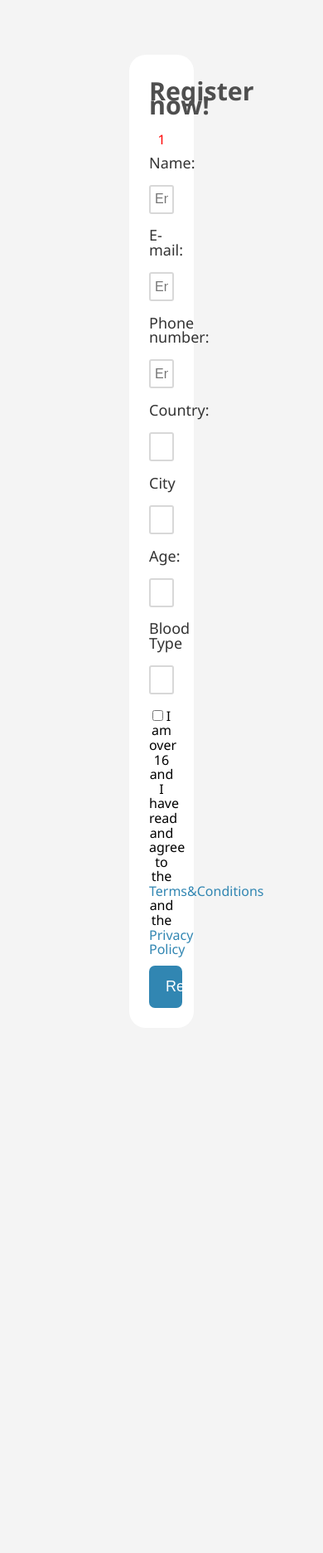
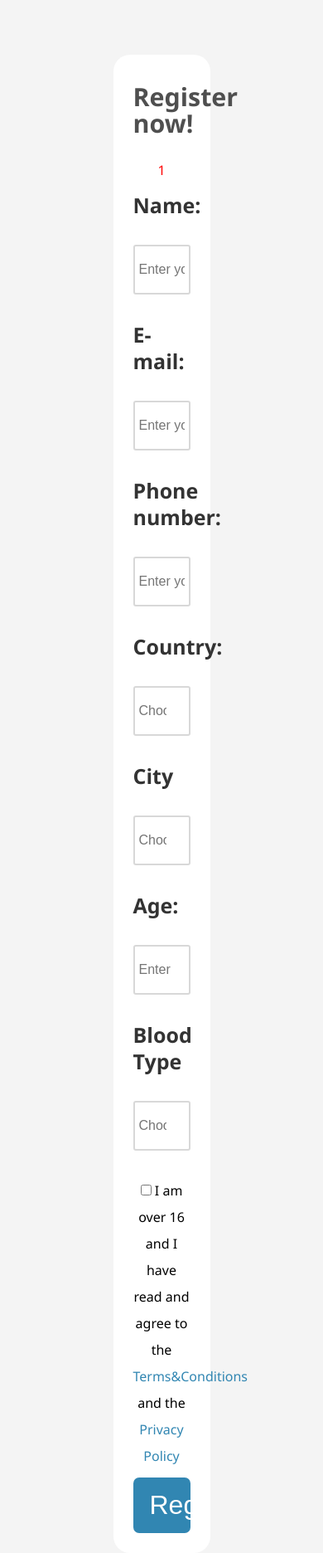
Before and after one commit to OmarKhled/Blood-Bank, a PHP site: page /register.php?message=1 in a window 390 px wide. Shown: the whole page at 83% size. Before the commit the page ends 1215 px from the top, so only its background shows below. Run offline with PHP 8.4, Linux system fonts and the light colour scheme; data that the repository does not hold is empty.

Commit message:
Add files via upload
A responsive design with tweeks in the design
A working results

```diff
--- a/css/register.css
+++ b/css/register.css
@@ -96,3 +96,41 @@
 .success {
   color: green;
 }
+/*Media quiries*/
+@media only screen
+  and (max-device-width: 600px)  {
+    .box label{font-size: 25px; font-weight: bold;}
+    input[type=text],
+ input[type=email],
+  input[type=tel],
+   input[type=list],
+    input[type=number]{height: 60px; }
+     .box{width: 50%; line-height: 2rem; }
+             .btn{font-size: 2em;}
+             .btn-rounded{font-size: 2em;}
+   }
+   @media (max-device-width: 1250px)  {
+       .box label{font-size: 25px; font-weight: bold;}
+       input[type=text],
+    input[type=email],
+     input[type=tel],
+      input[type=list],
+       input[type=number]{height: 60px; }
+        .box{width: 30%; line-height: 2rem; }
+        .btn{font-size: 2em;}
+        .btn-rounded{font-size: 2em;}
+      }
+
+   @media only screen
+  and (max-device-width: 450px)  {
+    ::placeholder{font-size: 20px; font-weight: bold;}
+    .box label{font-size: 30px; font-weight: bold;}
+    input[type=text],
+ input[type=email],
+  input[type=tel],
+   input[type=list],
+    input[type=number]{height: 80px; }
+     .box{width: 50%; line-height: 2rem; }
+             .btn{font-size: 2em;}
+             .btn-rounded{font-size: 2em;}
+   }
--- a/register.php
+++ b/register.php
@@ -8,7 +8,7 @@
   <body>
 
     <div class="box">
-      <h2>Register now!</h2>
+      <h2 class="register">Register now!</h2>
       <p class="error">
         <?php
         include 'backend/registration.php';
```
Also changed, not shown: css/results.css (+10 -0 lines), css/styles.css (+8 -0 lines).
